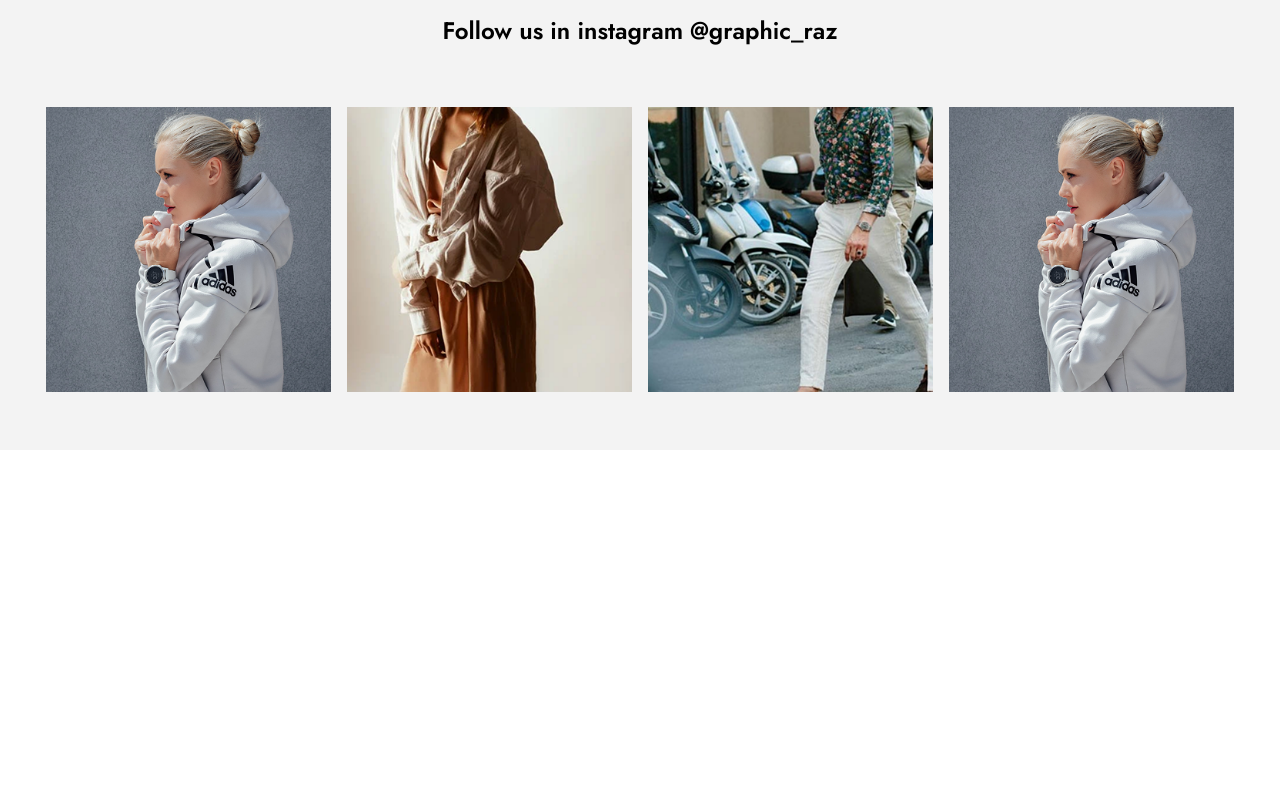
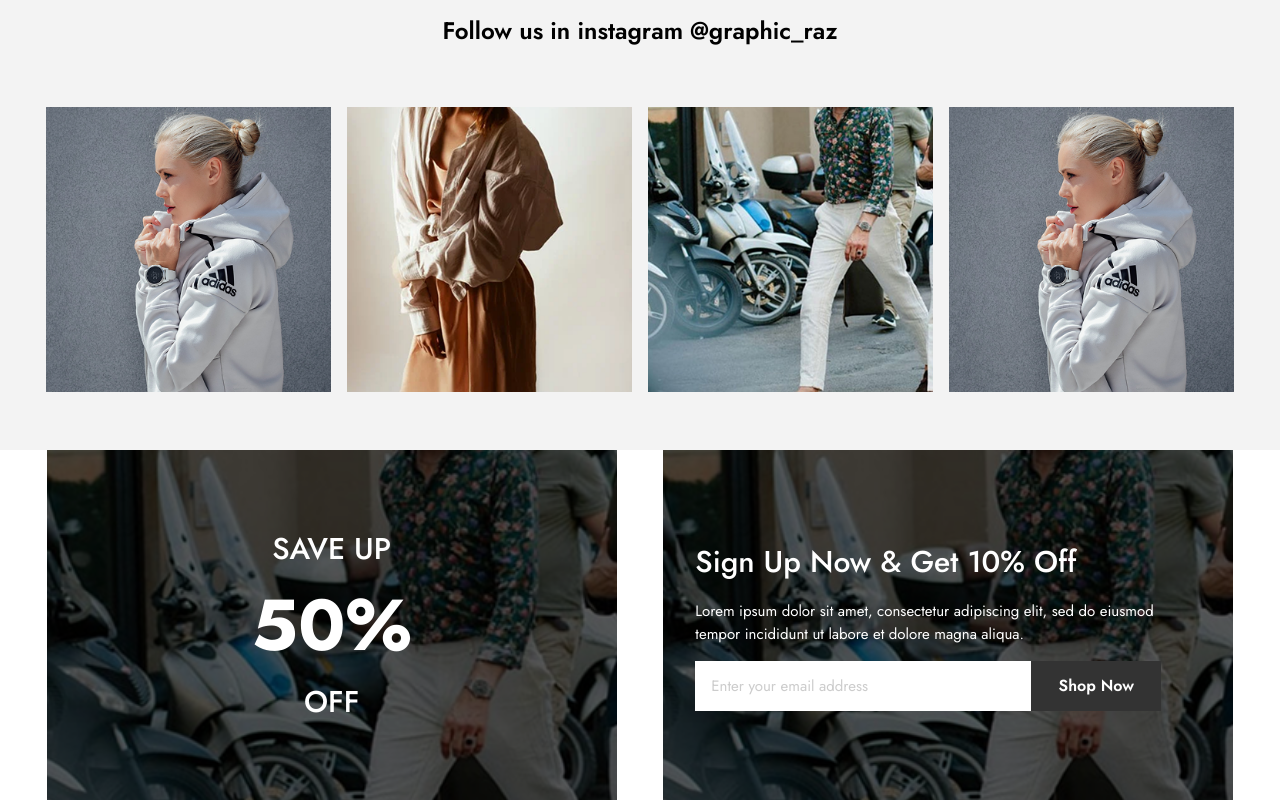
Before and after one commit to nazarMn/eb-raw, a Next.js app: page / in a window 1280 px wide. Shown: the part 4799-5599 px from the top of the page. Before the commit the page ends 5249 px from the top, so only its background shows below. Built offline with nearby package versions, Linux system fonts and the light colour scheme; no server answers.

Commit message:
created and styled the OfferNewslatter page

```diff
--- /dev/null
+++ b/components/OfferNewslatter/OfferNewslatter.jsx
@@ -0,0 +1,65 @@
+import React from 'react'
+import Image from 'next/image'
+
+export default function OfferNewslatter() {
+  const handleSearch = (e) => {
+    e.preventDefault();
+  };
+  return (
+    <div className="w-full h-[350px] bg-[#FFFFFF] flex justify-evenly items-center">
+
+<div className="w-[570px] h-full relative flex justify-center items-center">
+
+      <Image
+        src="/Blog-img1.png"
+        alt="Blog"
+        fill
+        style={{ objectFit: 'cover', objectPosition: 'top center'   }}
+
+      />
+
+      <div className="w-full h-full bg-[rgba(0,0,0,0.65)] flex justify-center items-center flex-col relative z-10">
+        <p className="text-[#FFFFFF] font-medium text-[30px]">SAVE UP</p>
+        <h2 className="text-[#FFFFFF] font-bold text-[72px]">50%</h2>
+        <p className="text-[#FFFFFF] font-medium text-[30px]">OFF</p>
+      </div>
+
+    </div>
+
+      <div className='w-[570px] relative h-full flex justify-center items-center bg-cover'>
+
+      <Image
+        src="/Blog-img1.png" alt="Blog" fill style={{ objectFit: 'cover', objectPosition: 'top center' }}/>
+
+<div className="relative w-full h-full bg-[rgba(0,0,0,0.65)] flex justify-center items-start flex-col pl-8 gap-4">
+
+<h2 className='text-[#FFFFFF] font-medium text-[30px]'>Sign Up Now & Get 10% Off</h2>
+<p className="text-[#FFFFFF] font-regular text-[15px]">Lorem ipsum dolor sit amet, consectetur adipiscing elit, sed do eiusmod <br /> tempor incididunt ut labore et dolore magna aliqua.</p>
+
+<form
+          onSubmit={handleSearch}
+          className="relative w-full max-w-[466px] h-[45px] md:h-[50px] flex-shrink mt-2 md:mt-0 "
+        >
+          <input
+            type="text"
+            placeholder="Enter your email address"
+            className="w-full h-full pl-4 pr-[110px] bg-[#FFFFFF] text-[15px] text-[#999] text-regular outline-none"
+          />
+
+<button className="absolute top-0 right-0 w-[110px] sm:w-[130px] h-[40px] sm:h-[50px] bg-[#333333] text-white font-semibold text-[14px] sm:text-[16px] cursor-pointer overflow-hidden group">
+          <span className="relative z-10 transition-all duration-300 ease-out group-hover:text-[#333333]">
+            Shop Now
+          </span>
+          <span className="absolute top-0 left-0 w-full h-full bg-white scale-0 group-hover:scale-150 transition-all duration-300 ease-out group-hover:opacity-100 opacity-0" />
+        </button>
+        </form>
+
+</div>
+
+
+
+</div>
+
+    </div>
+  )
+}
--- a/components/OurFeaturedProducts/OurFeaturedProducts.jsx
+++ b/components/OurFeaturedProducts/OurFeaturedProducts.jsx
@@ -4,15 +4,14 @@ import Rating from '@mui/material/Rating';
 import Stack from '@mui/material/Stack'
 
 export default function OurFeaturedProducts() {
-  const [products, setProducts] = useState([]); // State to store products
+  const [products, setProducts] = useState([]);
 
-  // Fetch products from the server when the component mounts
+
   useEffect(() => {
     const fetchProducts = async () => {
       try {
         const response = await fetch('http://localhost:5000/api/products');
 
-        // Check if the response is JSON
         const contentType = response.headers.get('Content-Type');
         if (!contentType || !contentType.includes('application/json')) {
           throw new Error('Expected JSON response but got something else');
--- a/pages/index.jsx
+++ b/pages/index.jsx
@@ -9,6 +9,7 @@ import Discount from "@/components/Discount/Discount";
 import Blog from "@/components/Blog/Blog";
 import Review from "@/components/Review/Review";
 import Instagram from "@/components/Instagram/Instagram";
+import OfferNewslatter from "@/components/OfferNewslatter/OfferNewslatter";
 
 const jost = Jost({
   subsets: ["latin"],
@@ -29,6 +30,7 @@ export default function Home() {
       <Blog />
       <Review />
       <Instagram />
+      <OfferNewslatter />
     </div>
   );
 }
```
Also changed, not shown: components/OfferNewslatter/OfferNewslatter.css (added).
